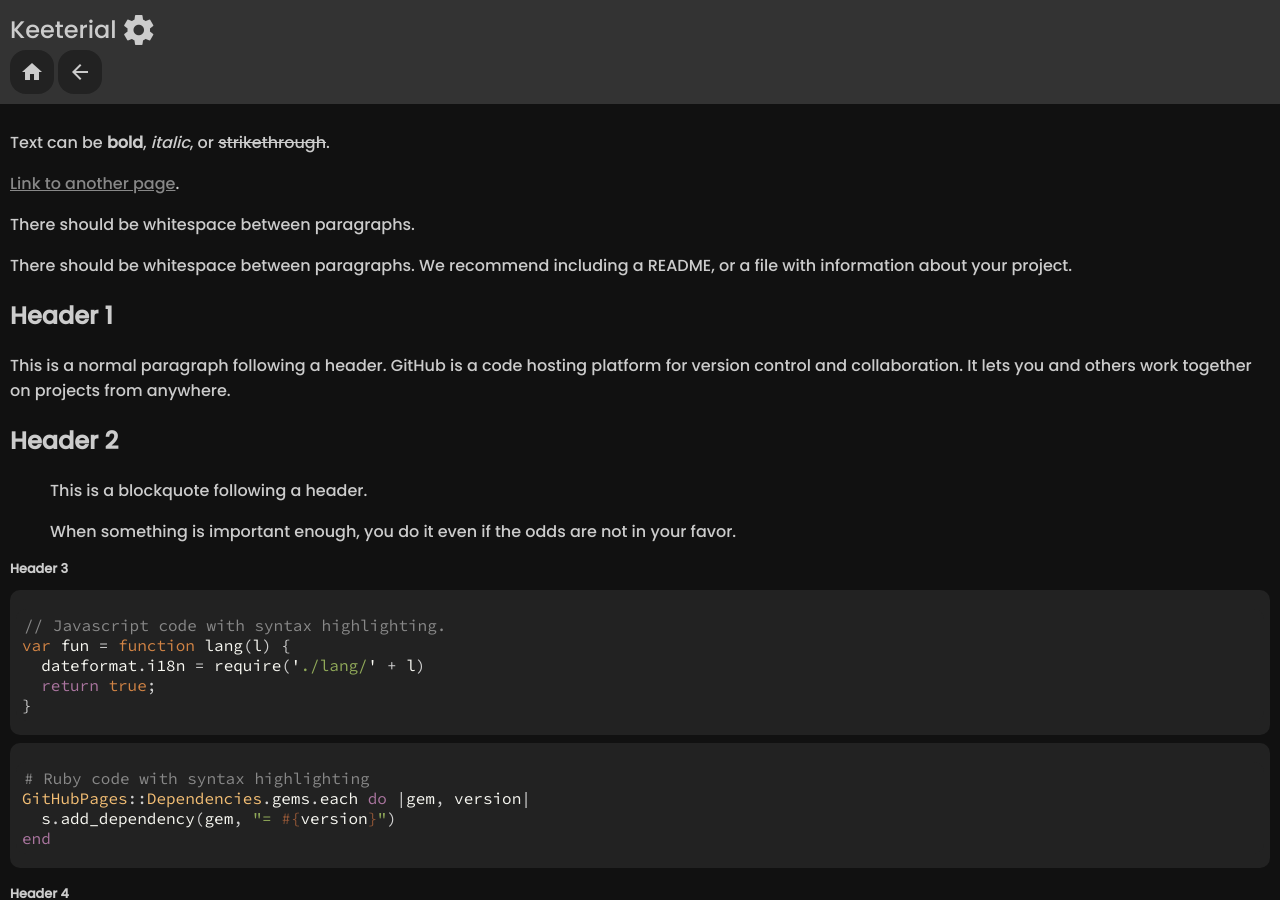
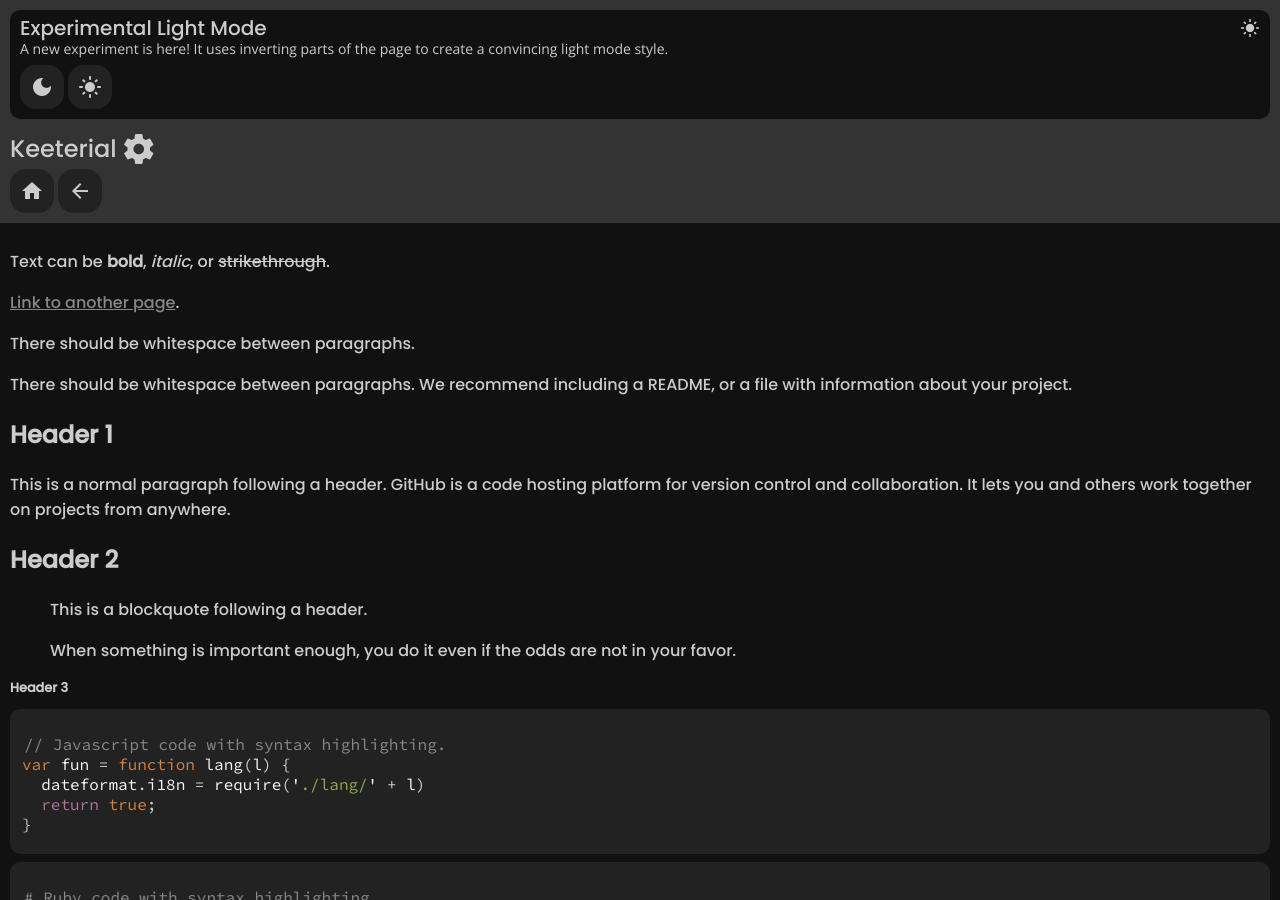
Before and after one commit to Kee7702/Keeterial, a Jekyll site: the page built from index.md, in a window 1280 px wide and 900 px high. Built offline with Jekyll 4.4.1, drawn with Linux system fonts in a browser that asks for light colours; our own code applies the rules of GitHub Pages for plain Markdown files.

Commit message:
Update global-announcement-header.html

```diff
--- a/_includes/global-announcement-header.html
+++ b/_includes/global-announcement-header.html
@@ -1 +1 @@
-<!--div class="global-announcement-container"><div class="global-annoucement"><a class="global-post-label">Global Announcement</a><a class="global-post-icon">public</a><a class="global-post-details">This is an example announcement that you can build off of to make a global announcement/</a></div></div-->
+<div class="global-announcement-container"><div class="global-post-container"><a class="global-post-label">Experimental Light Mode</a><a class="global-post-icon">light_mode</a><a class="global-post-details">A new experiment is here! It uses inverting parts of the page to create a convincing light mode style.</a><div class="navigation-container post-links"><a class="material-icons" href="/404/experiment/light/disable">dark_mode</a><a class="material-icons" href="/404/experiment/light/enable" style="margin-right:0">light_mode</a></div></div></div>
```
